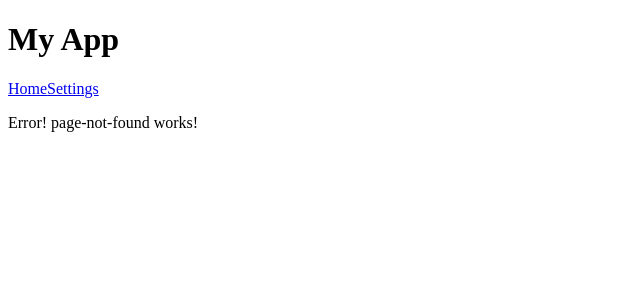
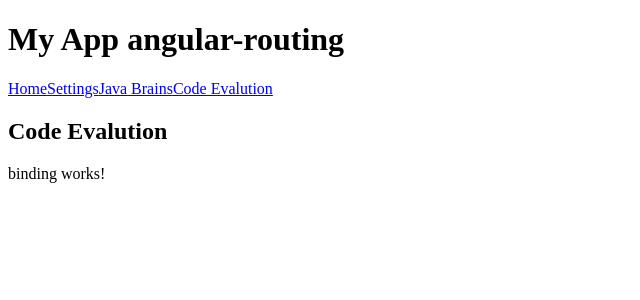
Before and after one commit to venkateshmudoju/angular, an Angular app in the folder angular-routing/: page /code-evalution in a window 1280 px wide. Shown: the top 300 px of the page, without its empty margins (0-640 px from the left). Built offline with nearby package versions, Linux system fonts and the light colour scheme.

Commit message:
Component Interaction from different modules

```diff
--- a/angular-routing/src/app/app-routing.module.ts
+++ b/angular-routing/src/app/app-routing.module.ts
@@ -5,6 +5,8 @@ import { SettingsComponent } from './settings/settings.component';
 import { PageNotFoundComponent } from './page-not-found/page-not-found.component';
 import { SettingsContactComponent } from './settings-contact/settings-contact.component';
 import { SettingsProfileComponent } from './settings-profile/settings-profile.component';
+import { ViewComponent } from './javabrains/view/view.component';
+import { BindingComponent } from './code-evalution/binding/binding.component';
 
 const routes: Route[] = [
   {path: '', redirectTo:'/home', pathMatch:'full'},
@@ -19,6 +21,8 @@ const routes: Route[] = [
         {path: '**', redirectTo:'profile', pathMatch:'full'}
     ]
   },
+  {path:'javabrains',component:ViewComponent},
+  {path:'code-evalution', component:BindingComponent},
   {path: '**', component: PageNotFoundComponent}
 ];
 
--- a/angular-routing/src/app/app.component.html
+++ b/angular-routing/src/app/app.component.html
@@ -1,3 +1,3 @@
-<h1>My App</h1>
+<h1>My App  {{title}}</h1>
 <a *ngFor="let route of routes" [routerLink]="route.url">{{route.linkName}}</a>
 <router-outlet></router-outlet>
--- a/angular-routing/src/app/app.component.ts
+++ b/angular-routing/src/app/app.component.ts
@@ -9,6 +9,8 @@ export class AppComponent {
   title = 'angular-routing';
   routes = [
     {linkName: 'Home', url: 'home'},
-    {linkName: 'Settings', url: 'settings'}
+    {linkName: 'Settings', url: 'settings'},
+    {linkName: 'Java Brains', url: 'javabrains'},
+    {linkName: 'Code Evalution', url: 'code-evalution'}
   ]
 }
--- a/angular-routing/src/app/app.module.ts
+++ b/angular-routing/src/app/app.module.ts
@@ -8,6 +8,8 @@ import { SettingsComponent } from './settings/settings.component';
 import { PageNotFoundComponent } from './page-not-found/page-not-found.component';
 import { SettingsProfileComponent } from './settings-profile/settings-profile.component';
 import { SettingsContactComponent } from './settings-contact/settings-contact.component';
+import { CodeEvalutionModule } from './code-evalution/code-evalution.module';
+import { JavabrainsModule } from './javabrains/javabrains.module';
 
 @NgModule({
   declarations: [
@@ -20,7 +22,9 @@ import { SettingsContactComponent } from './settings-contact/settings-contact.co
   ],
   imports: [
     BrowserModule,
-    AppRoutingModule
+    AppRoutingModule,
+    CodeEvalutionModule,
+    JavabrainsModule
   ],
   providers: [],
   bootstrap: [AppComponent]
--- /dev/null
+++ b/angular-routing/src/app/code-evalution/binding/binding.component.html
@@ -0,0 +1,5 @@
+<h2>Code Evalution</h2>
+
+<p>
+  binding works!
+</p>
--- /dev/null
+++ b/angular-routing/src/app/code-evalution/binding/binding.component.ts
@@ -0,0 +1,16 @@
+import { Component, OnInit } from '@angular/core';
+
+@Component({
+  selector: 'app-binding',
+  templateUrl: './binding.component.html',
+  //template: `<div>Template Test</div>`,
+  styleUrls: ['./binding.component.scss']
+})
+export class BindingComponent implements OnInit {
+
+  constructor() { }
+
+  ngOnInit() {
+  }
+
+}
--- /dev/null
+++ b/angular-routing/src/app/javabrains/view/view.component.html
@@ -0,0 +1,4 @@
+<h2>Code Evalution</h2>
+<p>
+  view works!
+</p>
--- /dev/null
+++ b/angular-routing/src/app/javabrains/view/view.component.ts
@@ -0,0 +1,15 @@
+import { Component, OnInit } from '@angular/core';
+
+@Component({
+  selector: 'app-view',
+  templateUrl: './view.component.html',
+  styleUrls: ['./view.component.scss']
+})
+export class ViewComponent implements OnInit {
+
+  constructor() { }
+
+  ngOnInit() {
+  }
+
+}
```
Also changed, not shown: angular-routing/src/app/code-evalution/code-evalution.module.ts (added, +14 -0 lines), angular-routing/src/app/javabrains/javabrains.module.ts (added, +14 -0 lines), angular-routing/src/app/code-evalution/binding/binding.component.scss (added), angular-routing/src/app/javabrains/view/view.component.scss (added), 2 other files (tests, documents, lock files or other folders).
